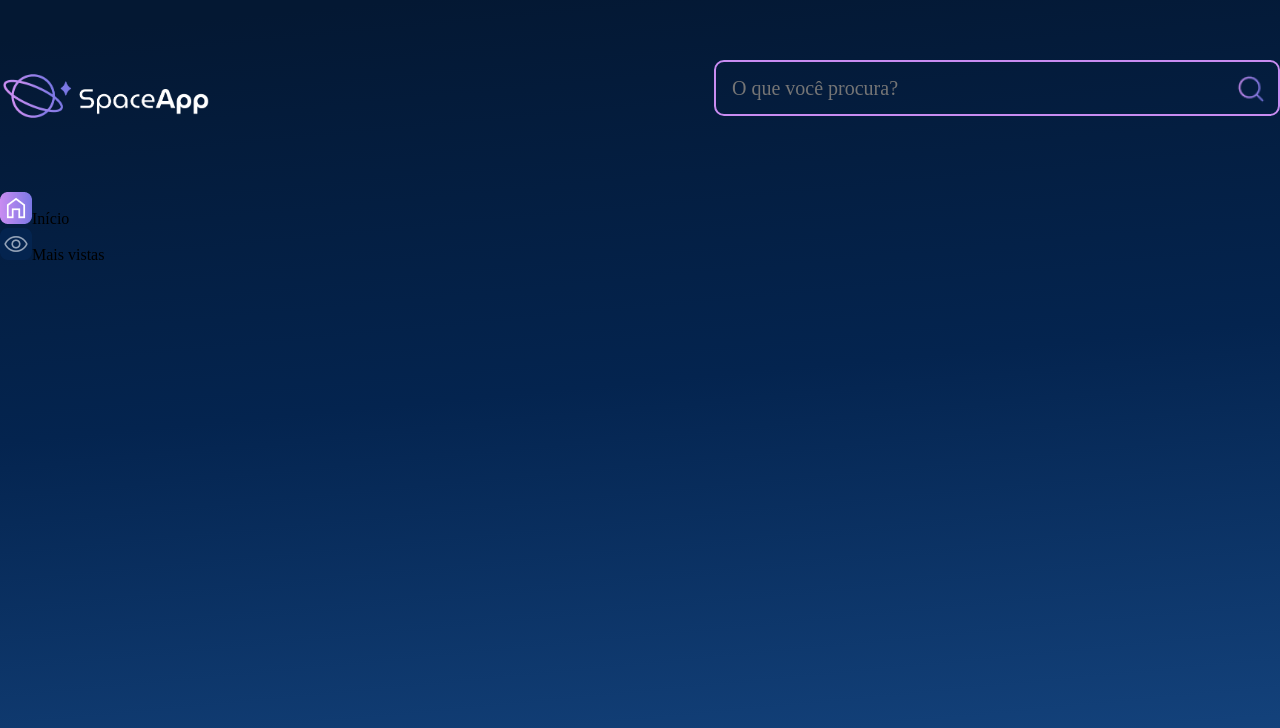
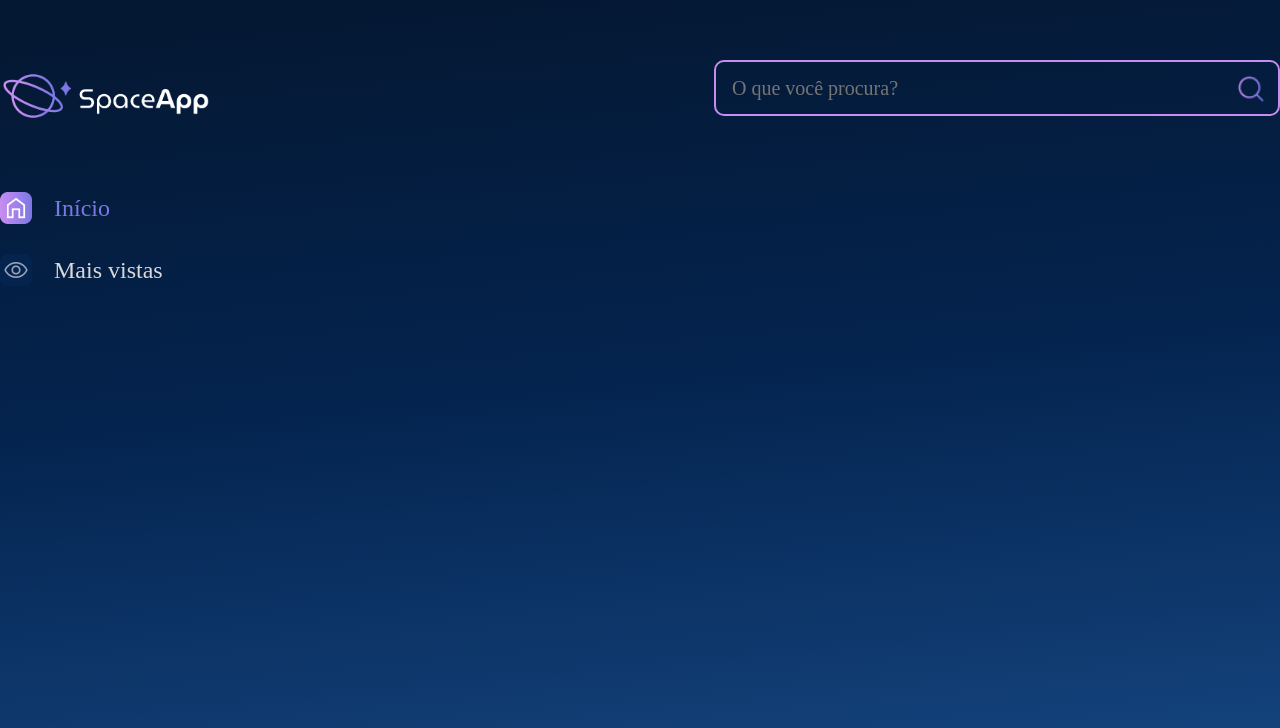
Before and after one commit to erikenascimento/SpaceApp, a React (Vite) app in the folder space-app/: page / in a window 1280 px wide. Shown: the top 728 px of the page. Built offline with nearby package versions, Linux system fonts and the light colour scheme.

Commit message:
Styling the ListItem component

```diff
--- a/space-app/src/components/Sidebar/NavigationItem/index.jsx
+++ b/space-app/src/components/Sidebar/NavigationItem/index.jsx
@@ -1,6 +1,15 @@
 import styled from "styled-components";
 
-const StyledListItem = styled.li``;
+const StyledListItem = styled.li`
+	font-size: 24px;
+	line-height: 29px;
+	margin-bottom: 30px;
+	cursor: pointer;
+	color: ${props => (props.$active ? "#7B78E5" : "#D9D9D9")};
+	display: flex;
+	align-items: center;
+	gap: 22px;
+`;
 
 const NavigationItem = ({
 	children,
@@ -9,7 +18,7 @@ const NavigationItem = ({
 	active = false,
 }) => {
 	return (
-		<StyledListItem>
+		<StyledListItem $active={active}>
 			<img src={active ? activeIcon : inactiveIcon} alt="Ícone do item" />
 			{children}
 		</StyledListItem>
```
